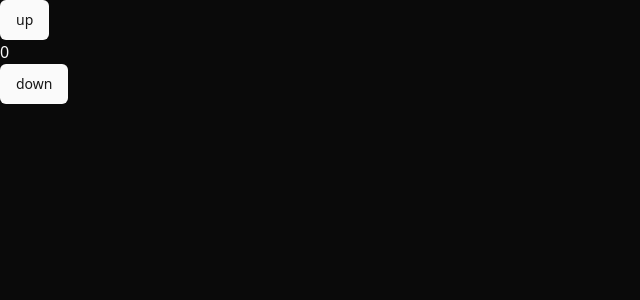
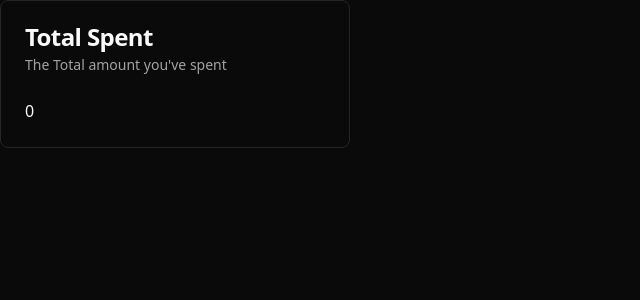
Before and after one commit to Dhruv-Kapoor-1202/expense-tracker, a React (Vite) app in the folder frontend/: page / in a window 1280 px wide. Shown: the top 300 px of the page, without its empty margins (0-640 px from the left). Built offline with nearby package versions, Linux system fonts and the light colour scheme; no server answers.

Commit message:
!ERROR
Timestamp: 45:09

The fetch request is working properly but
the `totalspent` is not rendering properly.

```diff
--- a/frontend/src/App.tsx
+++ b/frontend/src/App.tsx
@@ -1,15 +1,32 @@
-import { useState } from "react";
-import { Button } from "./components/ui/button";
+import { useEffect, useState } from "react";
+import {
+  Card,
+  CardContent,
+  CardDescription,
+  CardHeader,
+  CardTitle,
+} from "./components/ui/card";
 
 function App() {
-  const [count, setCount] = useState(0);
+  const [totalSpent, setTotalSpent] = useState(0);
+
+  useEffect(() => {
+    async function fetchTotal() {
+      const res = await fetch("/api/expenses/total-spent");
+      const data = res.json();
+      setTotalSpent(data.total);
+    }
+    fetchTotal();
+  }, []);
 
   return (
-    <>
-      <Button onClick={() => setCount((count) => count + 1)}>up</Button>
-      <p>{count}</p>
-      <Button onClick={() => setCount((count) => count - 1)}>down</Button>
-    </>
+    <Card className="w-[350px]">
+      <CardHeader>
+        <CardTitle>Total Spent</CardTitle>
+        <CardDescription>The Total amount you've spent</CardDescription>
+      </CardHeader>
+      <CardContent>{totalSpent}</CardContent>
+    </Card>
   );
 }
 
--- /dev/null
+++ b/frontend/src/components/ui/card.tsx
@@ -0,0 +1,79 @@
+import * as React from "react"
+
+import { cn } from "@/lib/utils"
+
+const Card = React.forwardRef<
+  HTMLDivElement,
+  React.HTMLAttributes<HTMLDivElement>
+>(({ className, ...props }, ref) => (
+  <div
+    ref={ref}
+    className={cn(
+      "rounded-lg border bg-card text-card-foreground shadow-sm",
+      className
+    )}
+    {...props}
+  />
+))
+Card.displayName = "Card"
+
+const CardHeader = React.forwardRef<
+  HTMLDivElement,
+  React.HTMLAttributes<HTMLDivElement>
+>(({ className, ...props }, ref) => (
+  <div
+    ref={ref}
+    className={cn("flex flex-col space-y-1.5 p-6", className)}
+    {...props}
+  />
+))
+CardHeader.displayName = "CardHeader"
+
+const CardTitle = React.forwardRef<
+  HTMLParagraphElement,
+  React.HTMLAttributes<HTMLHeadingElement>
+>(({ className, ...props }, ref) => (
+  <h3
+    ref={ref}
+    className={cn(
+      "text-2xl font-semibold leading-none tracking-tight",
+      className
+    )}
+    {...props}
+  />
+))
+CardTitle.displayName = "CardTitle"
+
+const CardDescription = React.forwardRef<
+  HTMLParagraphElement,
+  React.HTMLAttributes<HTMLParagraphElement>
+>(({ className, ...props }, ref) => (
+  <p
+    ref={ref}
+    className={cn("text-sm text-muted-foreground", className)}
+    {...props}
+  />
+))
+CardDescription.displayName = "CardDescription"
+
+const CardContent = React.forwardRef<
+  HTMLDivElement,
+  React.HTMLAttributes<HTMLDivElement>
+>(({ className, ...props }, ref) => (
+  <div ref={ref} className={cn("p-6 pt-0", className)} {...props} />
+))
+CardContent.displayName = "CardContent"
+
+const CardFooter = React.forwardRef<
+  HTMLDivElement,
+  React.HTMLAttributes<HTMLDivElement>
+>(({ className, ...props }, ref) => (
+  <div
+    ref={ref}
+    className={cn("flex items-center p-6 pt-0", className)}
+    {...props}
+  />
+))
+CardFooter.displayName = "CardFooter"
+
+export { Card, CardHeader, CardFooter, CardTitle, CardDescription, CardContent }
--- a/frontend/vite.config.ts
+++ b/frontend/vite.config.ts
@@ -8,7 +8,14 @@
   resolve: {
     alias: {
       "@": path.resolve(__dirname, "./src"),
-      // "@": path.resolve(import.meta.dir, "./src"),
+    },
+  },
+  server: {
+    proxy: {
+      "/api": {
+        target: "http://localhost:3000",
+        changeOrigin: true,
+      },
     },
   },
 });
```
Also changed, not shown: 1 other file (tests, documents, lock files or other folders).
